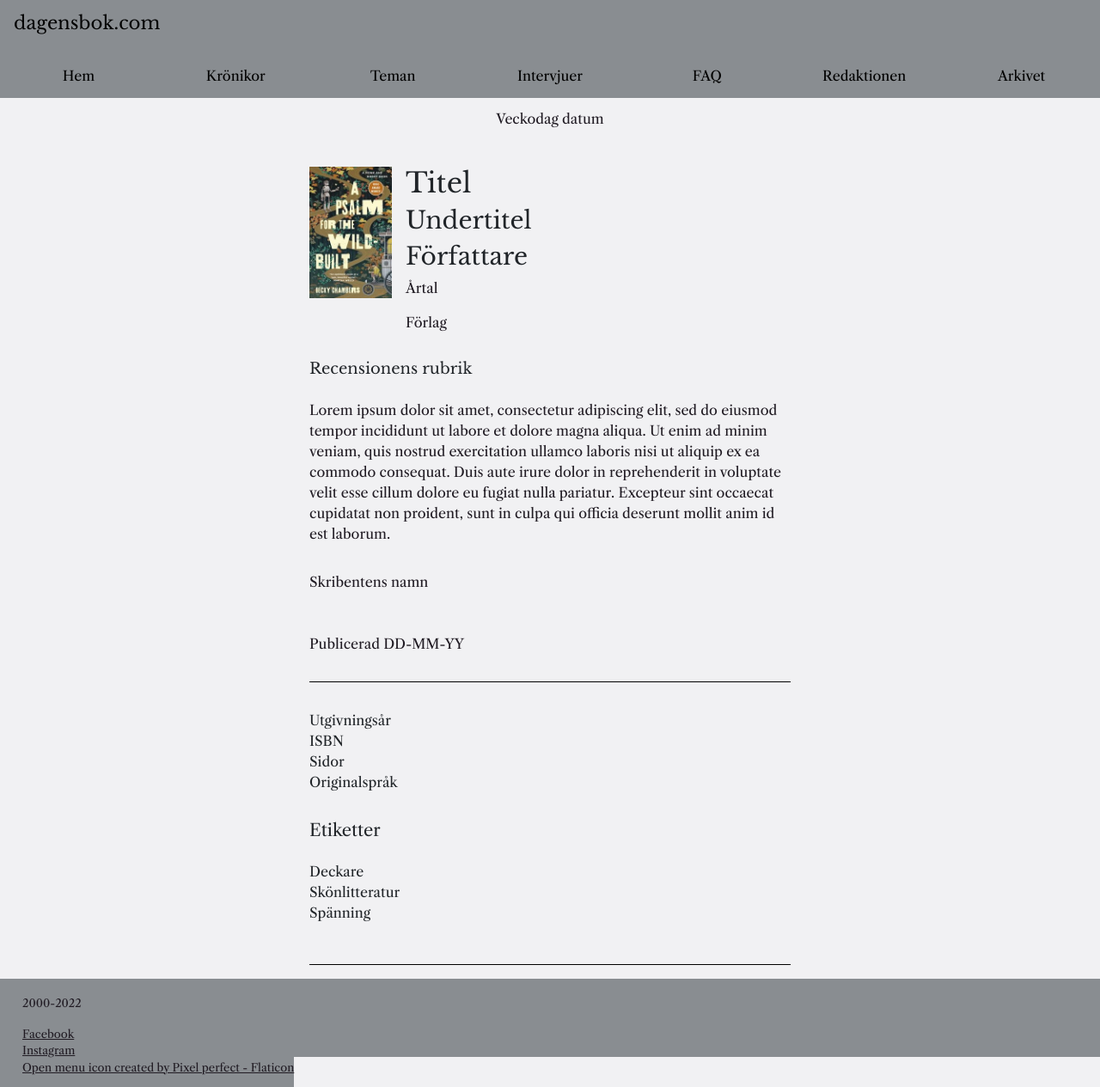
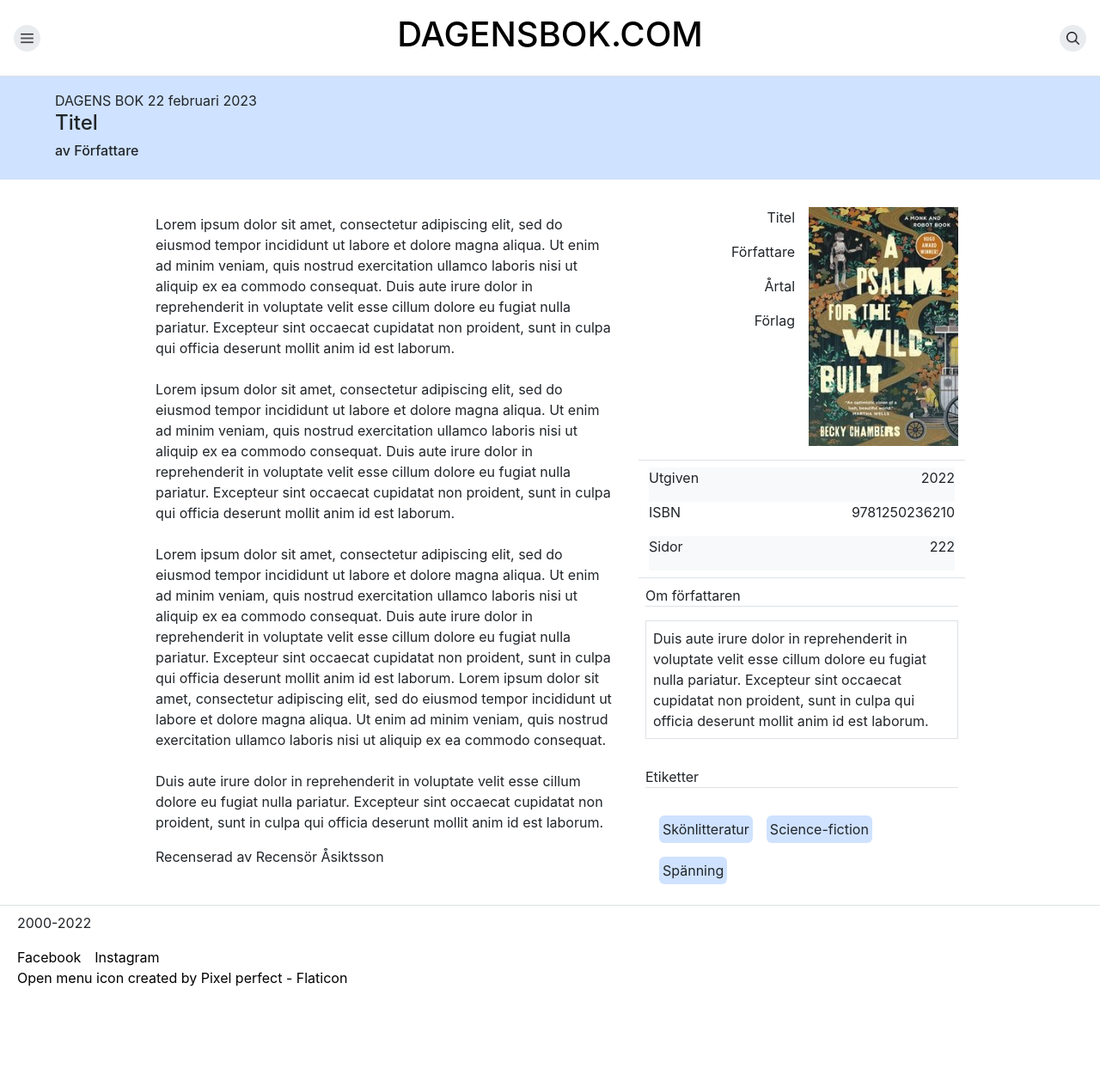
Before and after one commit to fredrikac/scaling-train, a React (Create React App) app: page /start in a window 1280 px wide. Shown: the whole page at 86% size. After the commit the page ends 1156 px from the top, so only its background shows below. Built offline with nearby package versions, Linux system fonts and the light colour scheme.

Commit message:
refactoring and styling

```diff
--- a/src/components/Footer.jsx
+++ b/src/components/Footer.jsx
@@ -1,13 +1,13 @@
-import s from './Footer.module.css';
 
 const Footer = () => {
   return (
-    <footer className={s.footer}>
-      <div className={s.footerLinks}>
-      <p>2000-2022</p>
-      <a href="">Facebook</a>
-      <a href="">Instagram</a>
-      <a href="https://www.flaticon.com/free-icons/open-menu" title="open menu icons">Open menu icon created by Pixel perfect - Flaticon</a>
+    <footer className='position-absolute bottom border-top container-fluid mb-0 pt-2'>
+      <div>
+        <p className='ps-2'>2000-2022</p>
+        <a className='text-decoration-none text-black p-2' href="">Facebook</a>
+        <a className='text-decoration-none text-black p-2' href="">Instagram</a>
+        <br />
+        <a className='text-decoration-none text-black p-2' rel='noreferrer' target="_blank" href="https://www.flaticon.com/free-icons/open-menu" title="open menu icons">Open menu icon created by Pixel perfect - Flaticon</a>
       </div>
     </footer>
   )
--- a/src/components/Footer.module.css
+++ b/src/components/Footer.module.css
@@ -1,4 +1,4 @@
-.footer {
+/* .footer {
   background: #898D91;
   display: flex;
   flex-direction: column;
@@ -40,4 +40,4 @@
     align-items: flex-start;
     justify-content: center;
   }
-}
+} */
--- a/src/components/Header.jsx
+++ b/src/components/Header.jsx
@@ -1,34 +1,40 @@
-import s from './Header.module.css';
 import menuIcon from '../icons/menu.png';
-import cx from 'classnames';
+import searchIcon from '../icons/search.png';
 import { Link } from 'react-router-dom';
 
 const Header = () => {
-  const toggleNavbar = () => {
-    const x = document.getElementById("myLinks");
-    if (x.style.display === "block") {
-      x.style.display = "none";
-    } else {
-      x.style.display = "block";
-    }
-  }
+  return (
+    <header className='d-flex p-3 container-fluid border-bottom'>
+      <div className='d-flex align-items-center justify-content-center align-self-center justify-self-center'>
 
-  return (
-    <header>
-    <div className={cx(s.topnav)}>
-      <h1 className={s.h1Heading}><Link to="/" className={s.h1HeaderLink}>dagensbok.com</Link></h1>
-      <nav id="myLinks" className={s.myLinks}>
-        <Link className={s.headerLinks} to="/">Hem</Link>
-        <Link className={s.headerLinks} to="">Krönikor</Link>
-        <Link className={s.headerLinks} to="">Teman</Link>
-        <Link className={s.headerLinks} to="">Intervjuer</Link>
-        <Link className={s.headerLinks} to="">FAQ</Link>
-        <Link className={s.headerLinks} to="/redaktionen">Redaktionen</Link>
-        <Link className={s.headerLinks} to="">Arkivet</Link>
-      </nav>
-        <img src={menuIcon} className={s.menuIcon} onClick={toggleNavbar} alt='menu-hamburger'>
-        </img>
+        <nav className='navbar-nav'>
+          <a className='dropdown d-flex bg-body-secondary rounded-circle p-2' href='#' role="button" data-bs-toggle="dropdown" aria-expanded="false">
+            <img src={menuIcon} alt='menu-hamburger' height='15px' width='15px'>
+            </img>
+          </a>
+
+          <ul class="dropdown-menu">
+            <li><Link className="dropdown-item" to="/">Hem</Link></li>
+            <li><Link className="dropdown-item" to="">Krönikor</Link></li>
+            <li><Link className="dropdown-item"to="">Teman</Link></li>
+            <li><Link className="dropdown-item" to="">Intervjuer</Link></li>
+            <li><Link className="dropdown-item" to="">FAQ</Link></li>
+            <li><Link className="dropdown-item" to="/redaktionen">Redaktionen</Link></li>
+            <li><Link className="dropdown-item" to="">Arkivet</Link></li>
+          </ul>
+        </nav>
       </div>
+
+      <h1 className='d-flex align-items-center justify-content-center vw-100'>
+        <Link className='text-decoration-none text-black' to="/" >DAGENSBOK.COM</Link>
+      </h1>
+
+      <div className='d-flex align-items-center justify-content-center align-self-center justify-self-center'>
+      <a className='dropdown d-flex justify-content-end bg-body-secondary rounded-circle p-2' href='#' role="button" data-bs-toggle="dropdown" aria-expanded="false">
+        <img src={searchIcon} alt='search-icon' height='15px' width='15px' />
+      </a>
+      </div>
+
     </header>
   )
 }
--- a/src/components/Header.module.css
+++ b/src/components/Header.module.css
@@ -1,4 +1,4 @@
-header {
+/* header {
   background-color: #898D91;
   display: flex;
   flex-direction: column;
@@ -6,7 +6,7 @@ header {
   justify-content: space-between;
 }
 
-/* Style the navigation menu */
+Style the navigation menu
 .topnav {
   overflow: hidden;
   background-color: #898D91;
@@ -14,12 +14,12 @@ header {
   display: inline;
 }
 
-/* Hide the links inside the navigation menu (except for logo/home) */
+ Hide the links inside the navigation menu (except for logo/home)
 .topnav .myLinks {
   display: none;
 }
 
-/* Style navigation menu links */
+Style navigation menu links
 .topnav a {
   color: black;
   background-color: #898D91;
@@ -29,7 +29,7 @@ header {
   display: block;
 }
 
-/* Style the hamburger menu */
+ Style the hamburger menu
 .topnav img.menuIcon {
   background: #898D91;
   display: block;
@@ -40,7 +40,7 @@ header {
   width: auto;
 }
 
-/* Style the active link to dagensbok */
+ Style the active link to dagensbok
 .h1HeaderLink {
   background-color: #898D91;
   color: black !important;
@@ -55,8 +55,8 @@ header {
   background: #F1F1F3;
 }
 
-/*Screens bigger than mobile - hide menuIcon and show desktop header.
-Consider adding another breakpoint for medium sized screens. */
+creens bigger than mobile - hide menuIcon and show desktop header.
+Consider adding another breakpoint for medium sized screens.
 
 @media screen and (min-width: 600px) {
   .topnav img.menuIcon {
@@ -85,4 +85,4 @@ Consider adding another breakpoint for medium sized screens. */
  .h1Heading, .active {
   font-size: 24pt !important;
  }
-}
+} */
--- a/src/components/Review.jsx
+++ b/src/components/Review.jsx
@@ -1,25 +1,20 @@
-import s from "./Review.module.css";
 import img from "../images/9781250236210_200x_a-psalm-for-the-wild-built.jpeg";
 
 const Review = () => {
   return (
-    <div className={s.pageWrapper}>
-      <article className={s.reviewContainer}>
-        <div className={s.bookContainer}>
-          <div className={s.coverImg}>
-            <img src={img} alt="Book cover" className={s.bookcover} />
-          </div>
-          <div className={s.titleContainer}>
-            <h2 className={s.title}>Titel</h2>
-            <h3 className={s.subtitle}>Undertitel</h3>
-            <h3 className={s.author}>Författare</h3>
-            <p className={s.year}>Årtal</p>
-            <p className={s.publisher}>Förlag</p>
+    <article>
+    <div className='bg-primary-subtle mb-4 ps-5'>
+      <div className='lh-2 p-3'>
+        <p className='m-0'>DAGENS BOK 22 februari 2023</p>
+        <h1 className='fs-4'>Titel</h1>
+        <h2 className='fs-6'>av Författare</h2>
       </div>
     </div>
-        <div className={s.textContainer}>
-          <h4 className={s.reviewHeading}>Recensionens rubrik</h4>
-          <p>
+
+    <div className='container'>
+        <div className='row d-flex flex-row justify-content-center'>
+          <div className='col-md-6 col-sm-10 p-3 me-2 ms-2'>
+            <p className='text-wrap text-start'>
               Lorem ipsum dolor sit amet, consectetur adipiscing elit, sed do
               eiusmod tempor incididunt ut labore et dolore magna aliqua. Ut enim
               ad minim veniam, quis nostrud exercitation ullamco laboris nisi ut
@@ -27,26 +22,80 @@ const Review = () => {
               reprehenderit in voluptate velit esse cillum dolore eu fugiat nulla
               pariatur. Excepteur sint occaecat cupidatat non proident, sunt in
               culpa qui officia deserunt mollit anim id est laborum.
+              <br />
+              <br/>
+              Lorem ipsum dolor sit amet, consectetur adipiscing elit, sed do
+              eiusmod tempor incididunt ut labore et dolore magna aliqua. Ut enim
+              ad minim veniam, quis nostrud exercitation ullamco laboris nisi ut
+              aliquip ex ea commodo consequat. Duis aute irure dolor in
+              reprehenderit in voluptate velit esse cillum dolore eu fugiat nulla
+              pariatur. Excepteur sint occaecat cupidatat non proident, sunt in
+              culpa qui officia deserunt mollit anim id est laborum.
+              <br />
+              <br/>
+              Lorem ipsum dolor sit amet, consectetur adipiscing elit, sed do
+              eiusmod tempor incididunt ut labore et dolore magna aliqua. Ut enim
+              ad minim veniam, quis nostrud exercitation ullamco laboris nisi ut
+              aliquip ex ea commodo consequat. Duis aute irure dolor in
+              reprehenderit in voluptate velit esse cillum dolore eu fugiat nulla
+              pariatur. Excepteur sint occaecat cupidatat non proident, sunt in
+              culpa qui officia deserunt mollit anim id est laborum.
+              Lorem ipsum dolor sit amet, consectetur adipiscing elit, sed do
+              eiusmod tempor incididunt ut labore et dolore magna aliqua. Ut enim
+              ad minim veniam, quis nostrud exercitation ullamco laboris nisi ut
+              aliquip ex ea commodo consequat.
+              <br />
+              <br/>
+              Duis aute irure dolor in
+              reprehenderit in voluptate velit esse cillum dolore eu fugiat nulla
+              pariatur. Excepteur sint occaecat cupidatat non proident, sunt in
+              culpa qui officia deserunt mollit anim id est laborum.
             </p>
-          <p className={s.writtenBy}>Skribentens namn</p>
-          <p className={s.publishedAt}>Publicerad DD-MM-YY</p>
+            <p>Recenserad av Recensör Åsiktsson</p>
           </div>
-      <div className={s.bookInfo}>
-        <ul>
-          <li>Utgivningsår</li>
-          <li>ISBN</li>
-          <li>Sidor</li>
-          <li>Originalspråk</li>
-        </ul>
-        <h5>Etiketter</h5>
-        <ul>
-          <li>Deckare</li>
-          <li>Skönlitteratur</li>
-          <li>Spänning</li>
-        </ul>
+
+          <div className='col-md-4 col-sm-10'>
+            <div className='row'>
+              <div className='col-md-6 col text-end p-2'>
+                <p >Titel</p>
+                <p >Författare</p>
+                <p>Årtal</p>
+                <p>Förlag</p>
+              </div>
+
+              <div className='col-md-6 col p-2 mb-2'>
+                <img src={img} alt="Book cover" className='object-fit-cover img-fluid m-0'/>
+              </div>
+
+              <div className='col-12 border-top pt-2 pb-2'>
+                <span className='d-flex flex-row justify-content-between bg-light'><p>Utgiven</p><p>2022</p></span>
+                <span className='d-flex flex-row justify-content-between'> <p>ISBN </p><p>9781250236210</p></span>
+                <span className='d-flex flex-row justify-content-between bg-light'><p>Sidor</p><p>222</p></span>
+              </div>
+
+              <div className='col-12 border-top p-2'>
+                <p className='border-bottom'>Om författaren</p>
+                <p className='border p-2'>
+                  Duis aute irure dolor in
+                  reprehenderit in voluptate velit esse cillum dolore eu fugiat nulla
+                  pariatur. Excepteur sint occaecat cupidatat non proident, sunt in
+                  culpa qui officia deserunt mollit anim id est laborum.
+                </p>
+              </div>
+
+              <div className='col-12 p-2 d-flex flex-column'>
+                <p className='border-bottom'>Etiketter</p>
+                <div className='p-2 d-flex flex-row flex-wrap justify-content-start'>
+                  <p className='bg-primary-subtle rounded m-2 p-1'>Skönlitteratur</p>
+                  <p className='bg-primary-subtle rounded m-2 p-1'>Science-fiction</p>
+                  <p className='bg-primary-subtle rounded m-2 p-1'>Spänning</p>
+                </div>
+              </div>
+            </div>
+          </div>
+        </div>
       </div>
     </article>
-      </div>
   );
 };
 
--- a/src/components/Review.module.css
+++ b/src/components/Review.module.css
@@ -1,4 +1,4 @@
-.reviewContainer {
+/* .reviewContainer {
     padding: 1rem 2.5rem;
 }
 
@@ -72,4 +72,4 @@
     .reviewContainer {
         width: 50%;
     }
-}
+} */
--- a/src/components/Reviews.jsx
+++ b/src/components/Reviews.jsx
@@ -1,14 +1,9 @@
 import Review from "./Review";
-import s from "./Review.module.css";
+
 
 const Reviews = () => {
   return (
     <div>
-      <span className={s.dateSpan}>
-
-        <p>Veckodag datum</p>
-
-      </span>
       <Review />
     </div>
   );
```
Also changed, not shown: src/App.css (+9 -5 lines), src/icons/search.png (added). Lines whose indentation alone changed are shown as unchanged.
